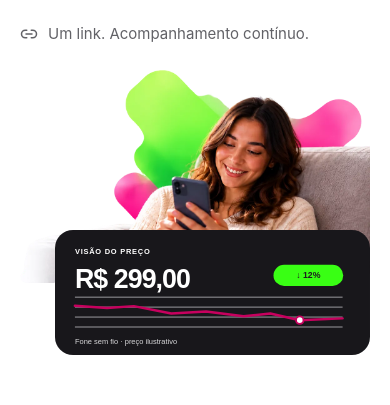
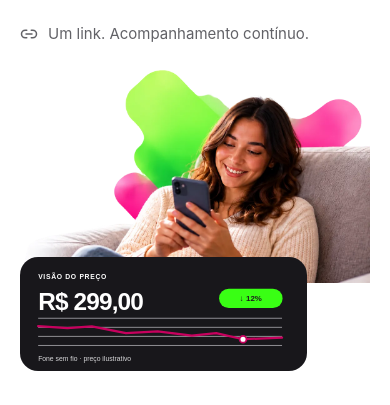
Before and after one commit to SamiaLuvanice/bestprice, a React (Vite) app in the folder frontend/: page / in a window 390 px wide. Shown: the part 431-836 px from the top of the page. Built offline with nearby package versions, Linux system fonts and the light colour scheme; no server answers.

Commit message:
fix(frontend): mantém a foto do hero visível sob o cartão de preço
O cartão "Visão do preço" passa a ocupar só o canto inferior esquerdo da
coluna, como no quadro 01, deixando rosto e celular reconhecíveis.

Refs #157

```diff
--- a/frontend/src/landing/LandingPage.css
+++ b/frontend/src/landing/LandingPage.css
@@ -85,11 +85,13 @@ html.landing-scroll { scroll-behavior: smooth; }
 @media (prefers-reduced-motion: reduce) { html.landing-scroll { scroll-behavior: auto; } }
 
 .landing-nav > a, .landing-footer a { min-width: 44px; }
-.landing-hero__visual { position: relative; padding-bottom: 72px; }
-.landing-hero__visual .landing-price-preview { position: absolute; bottom: 0; right: 0; width: 92%; height: auto; border-radius: 18px; }
+/* 0028/AC11: a foto ocupa a coluna e o cartão "Visão do preço" só cobre o canto inferior
+   esquerdo (sofá), como no quadro 01; rosto e celular ficam visíveis. */
+.landing-hero__visual { position: relative; display: block; padding-bottom: 104px; }
+.landing-hero__visual .landing-price-preview { position: absolute; bottom: 0; left: 0; width: min(76%, 420px); height: auto; border-radius: 18px; }
 @media (max-width: 600px) {
-  .landing-hero__visual { padding-bottom: 72px; margin-top: 12px; }
-  .landing-hero__visual .landing-price-preview { width: 90%; }
+  .landing-hero__visual { padding-bottom: 88px; margin-top: 12px; }
+  .landing-hero__visual .landing-price-preview { width: 82%; }
 }
 
 .landing [data-slot="button"][data-variant="default"] { color: var(--color-action-text); }
```
